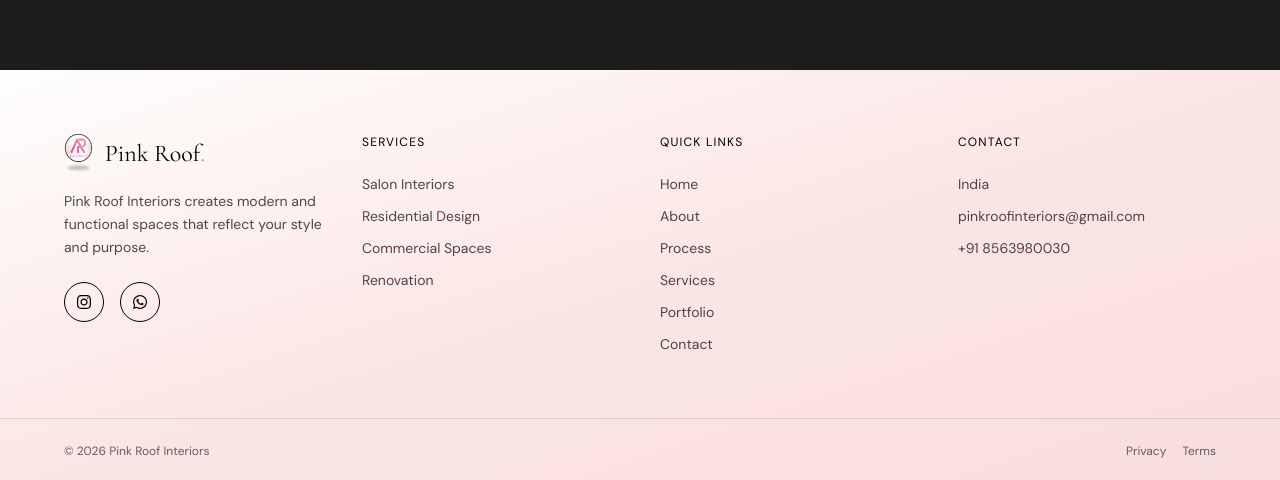
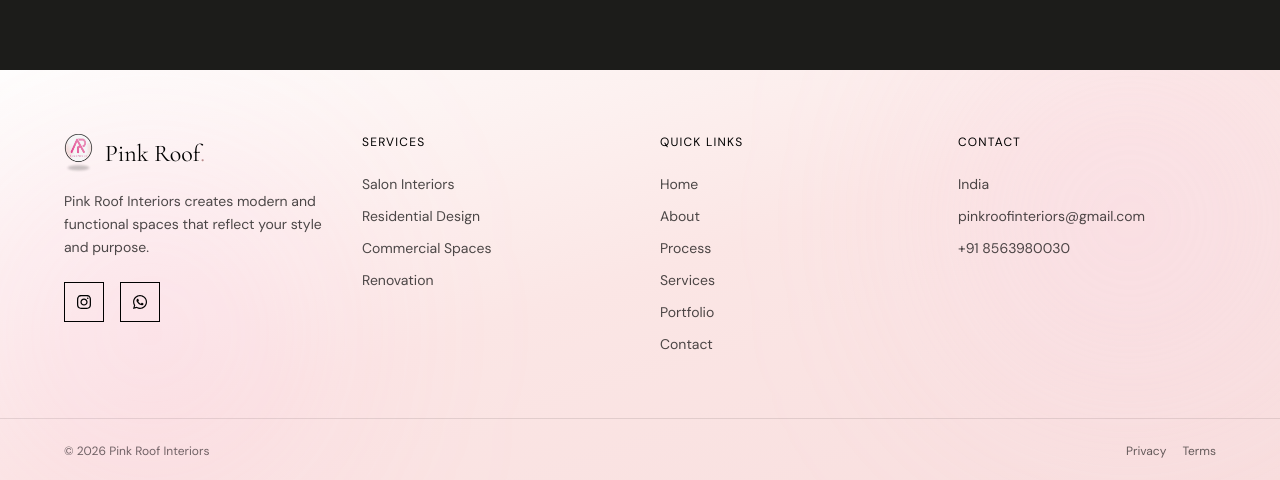
Before and after one commit to zaheer-web/pinkroof, a React (Vite) app: page /contact in a window 1280 px wide. Shown: the part 1723-2203 px from the top of the page. Built offline with nearby package versions, Linux system fonts and the light colour scheme.

Commit message:
first commit

```diff
--- a/src/App.css
+++ b/src/App.css
@@ -1 +1,6 @@
 @import "tailwindcss";
+@media (max-width: 768px) {
+  body {
+    padding-bottom: 75px;
+  }
+}
--- a/src/header&footer/Footer.jsx
+++ b/src/header&footer/Footer.jsx
@@ -1,76 +1,269 @@
-import { Link } from "react-router-dom";
-import { FaInstagram, FaWhatsapp } from "react-icons/fa";
+import { Link, useLocation } from "react-router-dom";
+
+import {
+  FaInstagram,
+  FaWhatsapp,
+} from "react-icons/fa";
+
+import {
+  House,
+  Grid2x2,
+  MessageCircle,
+  Image,
+  Phone,
+} from "lucide-react";
+
 import logo from "../img/logo.png";
 
 export default function Footer() {
+  const location = useLocation();
+
+  // MOBILE NAV
+
+  const navItems = [
+    {
+      icon: <House size={20} strokeWidth={1.8} />,
+      label: "Home",
+      path: "/",
+    },
+
+    {
+      icon: <Grid2x2 size={20} strokeWidth={1.8} />,
+      label: "Services",
+      path: "/services",
+    },
+
+    {
+      icon: <MessageCircle size={20} strokeWidth={1.8} />,
+      label: "Chat",
+      path: "/contact",
+    },
+
+    {
+      icon: <Image size={20} strokeWidth={1.8} />,
+      label: "Gallery",
+      path: "/portfolio",
+    },
+
+    {
+      icon: <Phone size={20} strokeWidth={1.8} />,
+      label: "Contact",
+      path: "/contact",
+    },
+  ];
+
   return (
-    <footer className="bg-gradient-to-br from-[#FEFEFD] via-[#FBE6E5] to-[#f8dede] text-black">
+    <>
+      {/* DESKTOP FOOTER */}
+
+      <footer
+        className="
+          hidden
+          md:block
+          relative
+          overflow-hidden
+          bg-gradient-to-br
+          from-[#FEFEFD]
+          via-[#FBE6E5]
+          to-[#f8dede]
+          text-black
+        "
+      >
+        {/* GLOW */}
+
+        <div
+          className="
+            absolute
+            top-0
+            right-0
+            w-[300px]
+            h-[300px]
+            bg-pink-200/30
+            blur-[120px]
+            rounded-full
+          "
+        ></div>
+
+        <div
+          className="
+            absolute
+            bottom-0
+            left-0
+            w-[300px]
+            h-[300px]
+            bg-pink-300/20
+            blur-[120px]
+            rounded-full
+          "
+        ></div>
 
         {/* TOP */}
-      <div className="px-6 md:px-16 py-16 grid md:grid-cols-4 gap-10">
 
+        <div
+          className="
+            relative
+            z-10
+            px-6
+            md:px-16
+            py-16
+            grid
+            md:grid-cols-4
+            gap-10
+          "
+        >
           {/* LEFT BRAND */}
+
           <div>
             <div className="flex items-center gap-3 mb-4">
-            <img src={logo} alt="logo" className="h-10 w-auto" />
-            <h2 className="font-heading text-2xl">
-              Pink Roof<span className="text-[#b88b8b]">.</span>
+              <img
+                src={logo}
+                alt="logo"
+                className="h-10 w-auto"
+              />
+
+              <h2
+                className="
+                  font-heading
+                  text-2xl
+                "
+              >
+                Pink Roof
+                <span className="text-[#b88b8b]">
+                  .
+                </span>
               </h2>
             </div>
 
-          <p className="text-sm leading-relaxed mb-6 text-black/70">
-            Pink Roof Interiors creates modern and functional spaces that reflect
-            your style and purpose.
+            <p
+              className="
+                text-sm
+                leading-relaxed
+                mb-6
+                text-black/70
+              "
+            >
+              Pink Roof Interiors creates modern and
+              functional spaces that reflect your style
+              and purpose.
             </p>
 
-          {/* 🔥 SOCIAL (UPDATED) */}
+            {/* SOCIAL */}
+
             <div className="flex gap-4">
-
-            {/* INSTAGRAM */}
               <a
                 href="https://www.instagram.com/interiorpinkroof/?hl=en"
                 target="_blank"
                 rel="noopener noreferrer"
-              className="w-10 h-10 flex items-center justify-center border border-black
-              rounded-full transition-all duration-300
-              hover:bg-[#FBE6E5] hover:scale-110 hover:shadow-md"
+                className="
+                  w-10
+                  h-10
+                  flex
+                  items-center
+                  justify-center
+                  border
+                  border-black
+                  transition-all
+                  duration-300
+                  hover:bg-[#FBE6E5]
+                  hover:scale-110
+                  hover:shadow-md
+                "
               >
                 <FaInstagram />
               </a>
 
-            {/* WHATSAPP */}
               <a
                 href="https://wa.me/918563980030"
                 target="_blank"
                 rel="noopener noreferrer"
-              className="w-10 h-10 flex items-center justify-center border border-black
-              rounded-full transition-all duration-300
-              hover:bg-[#FBE6E5] hover:scale-110 hover:shadow-md"
+                className="
+                  w-10
+                  h-10
+                  flex
+                  items-center
+                  justify-center
+                  border
+                  border-black
+                  transition-all
+                  duration-300
+                  hover:bg-[#FBE6E5]
+                  hover:scale-110
+                  hover:shadow-md
+                "
               >
                 <FaWhatsapp />
               </a>
-
             </div>
           </div>
 
           {/* SERVICES */}
+
           <div>
-          <h4 className="text-xs uppercase mb-6 tracking-widest">Services</h4>
+            <h4
+              className="
+                text-xs
+                uppercase
+                mb-6
+                tracking-widest
+              "
+            >
+              Services
+            </h4>
+
             <ul className="space-y-3 text-sm text-black/70">
-            {["Salon Interiors", "Residential Design", "Commercial Spaces", "Renovation"].map((item, i) => (
-              <li key={i} className="group cursor-pointer">
-                <span className="relative inline-block transition group-hover:text-black">
+              {[
+                "Salon Interiors",
+                "Residential Design",
+                "Commercial Spaces",
+                "Renovation",
+              ].map((item, i) => (
+                <li
+                  key={i}
+                  className="group cursor-pointer"
+                >
+                  <span
+                    className="
+                      relative
+                      inline-block
+                      transition
+                      group-hover:text-black
+                    "
+                  >
                     {item}
-                  <span className="absolute left-0 -bottom-1 w-0 h-[1px] bg-black transition-all duration-300 group-hover:w-full"></span>
+
+                    <span
+                      className="
+                        absolute
+                        left-0
+                        -bottom-1
+                        w-0
+                        h-[1px]
+                        bg-black
+                        transition-all
+                        duration-300
+                        group-hover:w-full
+                      "
+                    ></span>
                   </span>
                 </li>
               ))}
             </ul>
           </div>
 
-        {/* NAV LINKS */}
+          {/* QUICK LINKS */}
+
           <div>
-          <h4 className="text-xs uppercase mb-6 tracking-widest">Quick Links</h4>
+            <h4
+              className="
+                text-xs
+                uppercase
+                mb-6
+                tracking-widest
+              "
+            >
+              Quick Links
+            </h4>
+
             <ul className="space-y-3 text-sm text-black/70">
               {[
                 { to: "/", label: "Home" },
@@ -81,9 +274,31 @@ export default function Footer() {
                 { to: "/contact", label: "Contact" },
               ].map((item, i) => (
                 <li key={i}>
-                <Link to={item.to} className="group relative inline-block transition hover:text-black">
+                  <Link
+                    to={item.to}
+                    className="
+                      group
+                      relative
+                      inline-block
+                      transition
+                      hover:text-black
+                    "
+                  >
                     {item.label}
-                  <span className="absolute left-0 -bottom-1 w-0 h-[1px] bg-black transition-all duration-300 group-hover:w-full"></span>
+
+                    <span
+                      className="
+                        absolute
+                        left-0
+                        -bottom-1
+                        w-0
+                        h-[1px]
+                        bg-black
+                        transition-all
+                        duration-300
+                        group-hover:w-full
+                      "
+                    ></span>
                   </Link>
                 </li>
               ))}
@@ -91,38 +306,247 @@ export default function Footer() {
           </div>
 
           {/* CONTACT */}
+
           <div>
-          <h4 className="text-xs uppercase mb-6 tracking-widest">Contact</h4>
+            <h4
+              className="
+                text-xs
+                uppercase
+                mb-6
+                tracking-widest
+              "
+            >
+              Contact
+            </h4>
+
             <ul className="space-y-3 text-sm text-black/70">
-            {["India", "pinkroofinteriors@gmail.com", "+91 8563980030"].map((item, i) => (
-              <li key={i} className="group cursor-pointer">
-                <span className="relative inline-block transition group-hover:text-black">
+              {[
+                "India",
+                "pinkroofinteriors@gmail.com",
+                "+91 8563980030",
+              ].map((item, i) => (
+                <li
+                  key={i}
+                  className="group cursor-pointer"
+                >
+                  <span
+                    className="
+                      relative
+                      inline-block
+                      transition
+                      group-hover:text-black
+                    "
+                  >
                     {item}
-                  <span className="absolute left-0 -bottom-1 w-0 h-[1px] bg-black transition-all duration-300 group-hover:w-full"></span>
+
+                    <span
+                      className="
+                        absolute
+                        left-0
+                        -bottom-1
+                        w-0
+                        h-[1px]
+                        bg-black
+                        transition-all
+                        duration-300
+                        group-hover:w-full
+                      "
+                    ></span>
                   </span>
                 </li>
               ))}
             </ul>
           </div>
-
         </div>
 
         {/* BOTTOM */}
-      <div className="border-t border-black/10 px-6 md:px-16 py-6 flex justify-between text-xs text-black/60 flex-wrap gap-3">
 
+        <div
+          className="
+            border-t
+            border-black/10
+            px-6
+            md:px-16
+            py-6
+            flex
+            justify-between
+            text-xs
+            text-black/60
+            flex-wrap
+            gap-3
+          "
+        >
           <p>© 2026 Pink Roof Interiors</p>
 
           <div className="flex gap-4">
             {["Privacy", "Terms"].map((item, i) => (
-            <span key={i} className="relative group cursor-pointer">
+              <span
+                key={i}
+                className="
+                  relative
+                  group
+                  cursor-pointer
+                "
+              >
                 {item}
-              <span className="absolute left-0 -bottom-1 w-0 h-[1px] bg-black transition-all duration-300 group-hover:w-full"></span>
+
+                <span
+                  className="
+                    absolute
+                    left-0
+                    -bottom-1
+                    w-0
+                    h-[1px]
+                    bg-black
+                    transition-all
+                    duration-300
+                    group-hover:w-full
+                  "
+                ></span>
               </span>
             ))}
           </div>
+        </div>
+      </footer>
 
+      {/* MOBILE BOTTOM MENU */}
+
+      <div
+        className="
+          md:hidden
+          fixed
+          bottom-0
+          left-0
+          w-full
+          z-[999]
+          border-t
+          border-[#ead3d3]
+          bg-[#FEFEFD]/95
+          backdrop-blur-2xl
+          shadow-[0_-5px_30px_rgba(0,0,0,0.06)]
+        "
+      >
+        {/* TOP SHINE */}
+
+        <div
+          className="
+            absolute
+            top-0
+            left-0
+            w-full
+            h-[1px]
+            bg-gradient-to-r
+            from-transparent
+            via-[#d6a5a5]
+            to-transparent
+          "
+        ></div>
+
+        {/* MENU */}
+
+        <div className="grid grid-cols-5 h-[72px]">
+          {navItems.map((item, index) => {
+            const active =
+              location.pathname === item.path;
+
+            return (
+              <Link
+                key={index}
+                to={item.path}
+                className="
+                  relative
+                  flex
+                  flex-col
+                  items-center
+                  justify-center
+                  gap-1
+                  transition-all
+                  duration-300
+                "
+              >
+                {/* ACTIVE BG */}
+
+                <div
+                  className={`
+                    absolute
+                    top-[7px]
+                    w-[46px]
+                    h-[46px]
+                    transition-all
+                    duration-300
+
+                    ${
+                      active
+                        ? "bg-[#FBE6E5] scale-100"
+                        : "scale-0"
+                    }
+                  `}
+                ></div>
+
+                {/* ICON */}
+
+                <div
+                  className={`
+                    relative
+                    z-10
+                    transition-all
+                    duration-300
+
+                    ${
+                      active
+                        ? "text-[#b88b8b]"
+                        : "text-black/65"
+                    }
+                  `}
+                >
+                  {item.icon}
                 </div>
 
-    </footer>
+                {/* LABEL */}
+
+                <span
+                  className={`
+                    relative
+                    z-10
+                    text-[10px]
+                    transition-all
+                    duration-300
+
+                    ${
+                      active
+                        ? "text-[#b88b8b] font-medium"
+                        : "text-black/55"
+                    }
+                  `}
+                >
+                  {item.label}
+                </span>
+
+                {/* ACTIVE DOT */}
+
+                <div
+                  className={`
+                    absolute
+                    bottom-[6px]
+                    w-1
+                    h-1
+                    rounded-full
+                    bg-[#b88b8b]
+                    transition-all
+                    duration-300
+
+                    ${
+                      active
+                        ? "opacity-100 scale-100"
+                        : "opacity-0 scale-0"
+                    }
+                  `}
+                ></div>
+              </Link>
+            );
+          })}
+        </div>
+      </div>
+    </>
   );
 }
```
Lines whose indentation alone changed are shown as unchanged.
